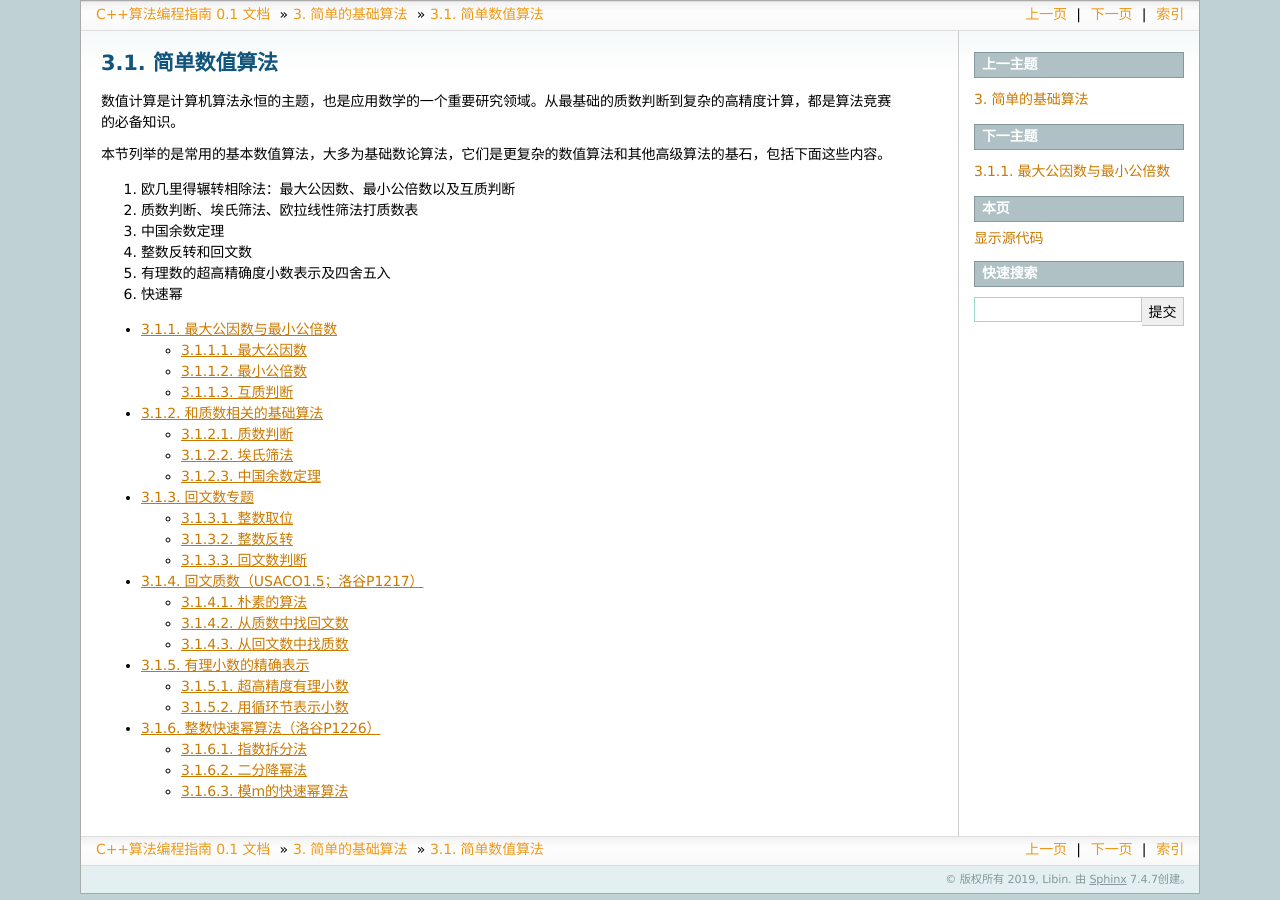
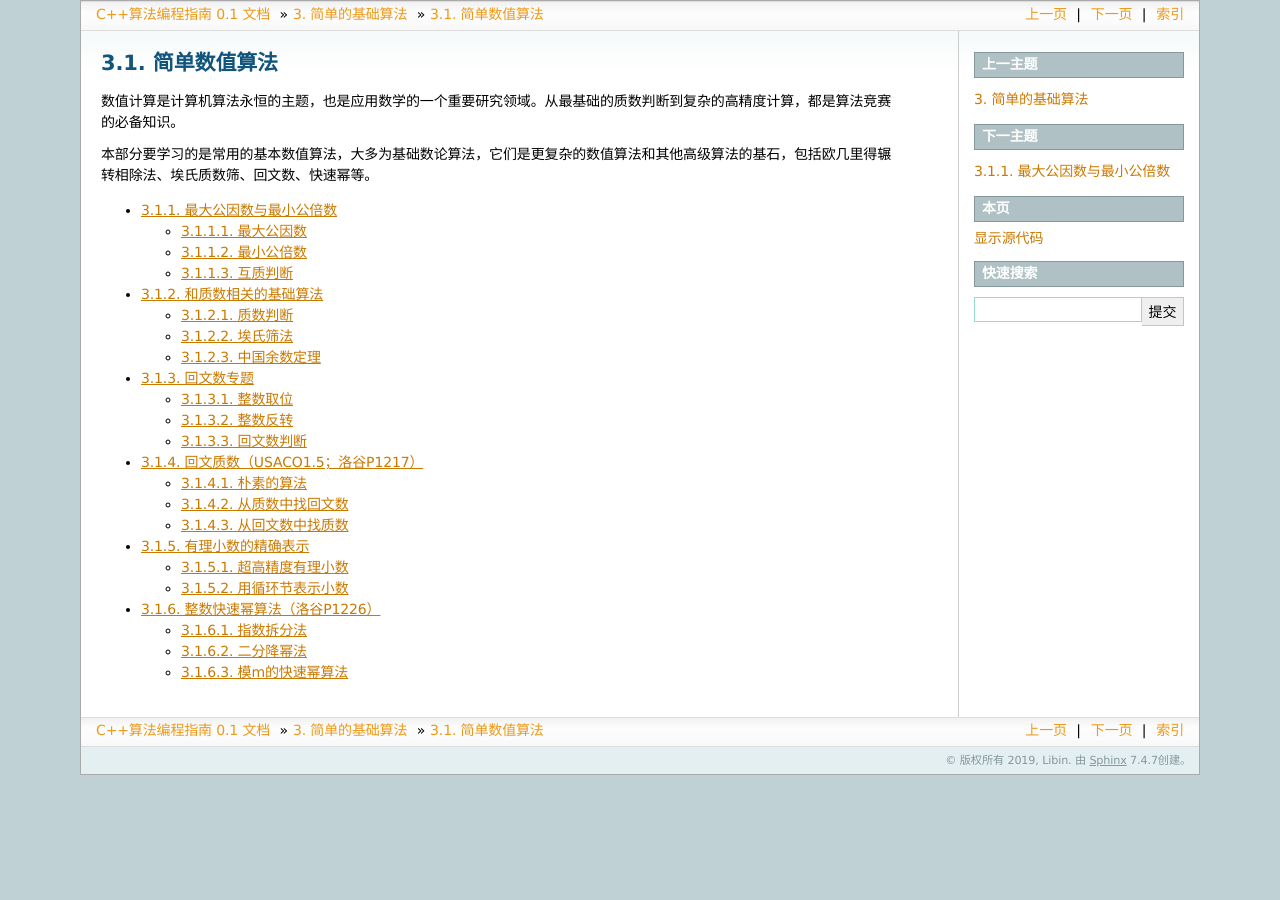
Before and after one commit to majorli/algo_guide, a Sphinx documentation site: the page built from source/ch02/210_basic_number_algos.rst, in a window 1280 px wide. Built offline with Sphinx 7.4.7, drawn with Linux system fonts in a browser that asks for light colours.

Commit message:
20200102_2311draft

```diff
--- a/source/ch02/210_basic_number_algos.rst
+++ b/source/ch02/210_basic_number_algos.rst
@@ -4,14 +4,8 @@
 
 数值计算是计算机算法永恒的主题，也是应用数学的一个重要研究领域。从最基础的质数判断到复杂的高精度计算，都是算法竞赛的必备知识。
 
-本节列举的是常用的基本数值算法，大多为基础数论算法，它们是更复杂的数值算法和其他高级算法的基石，包括下面这些内容。
+本部分要学习的是常用的基本数值算法，大多为基础数论算法，它们是更复杂的数值算法和其他高级算法的基石，包括欧几里得辗转相除法、埃氏质数筛、回文数、快速幂等。
 
-1. 欧几里得辗转相除法：最大公因数、最小公倍数以及互质判断
-2. 质数判断、埃氏筛法、欧拉线性筛法打质数表
-3. 中国余数定理
-4. 整数反转和回文数
-5. 有理数的超高精确度小数表示及四舍五入
-6. 快速幂
 
 
 .. toctree::
--- /dev/null
+++ b/source/ch02/sec03/231_periodic_substr.rst
@@ -0,0 +1,4 @@
+周期串
+++++++
+
+（待续）
--- a/source/ch04/410_greedy.rst
+++ b/source/ch04/410_greedy.rst
@@ -47,3 +47,4 @@
 
    sec01/411_greedy_bag_problems
    sec01/412_greedy_complex_scheduling
+   sec01/413_greedy_integer
```
Also changed, not shown: source/200_basic_algos.rst (+2 -7 lines), source/ch02/220_basic_online_algos.rst (+2 -8 lines), source/ch02/230_basic_string_algos.rst (added, +17 -0 lines), source/ch04/sec01/413_greedy_integer.rst (added, +18 -0 lines).
